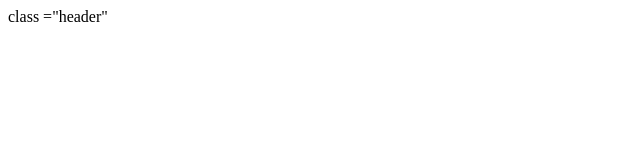
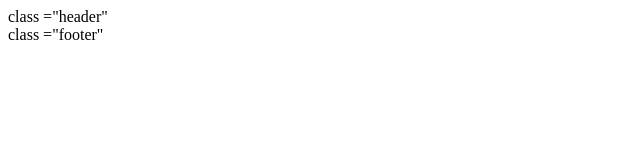
Before and after one commit to ChefV/joo, a plain HTML site: page index.html in a window 1280 px wide. Shown: the full height of the page, 0-640 px from the left. Drawn offline with Linux system fonts and the light colour scheme.

Commit message:
added footer

```diff
--- a/index.html
+++ b/index.html
@@ -9,6 +9,7 @@
 <body>
     <header>class   ="header"</header>
 
+    <footer>class ="footer"</footer>
     <script src="js/main.js"></script>
 </body>
 </html>
```
